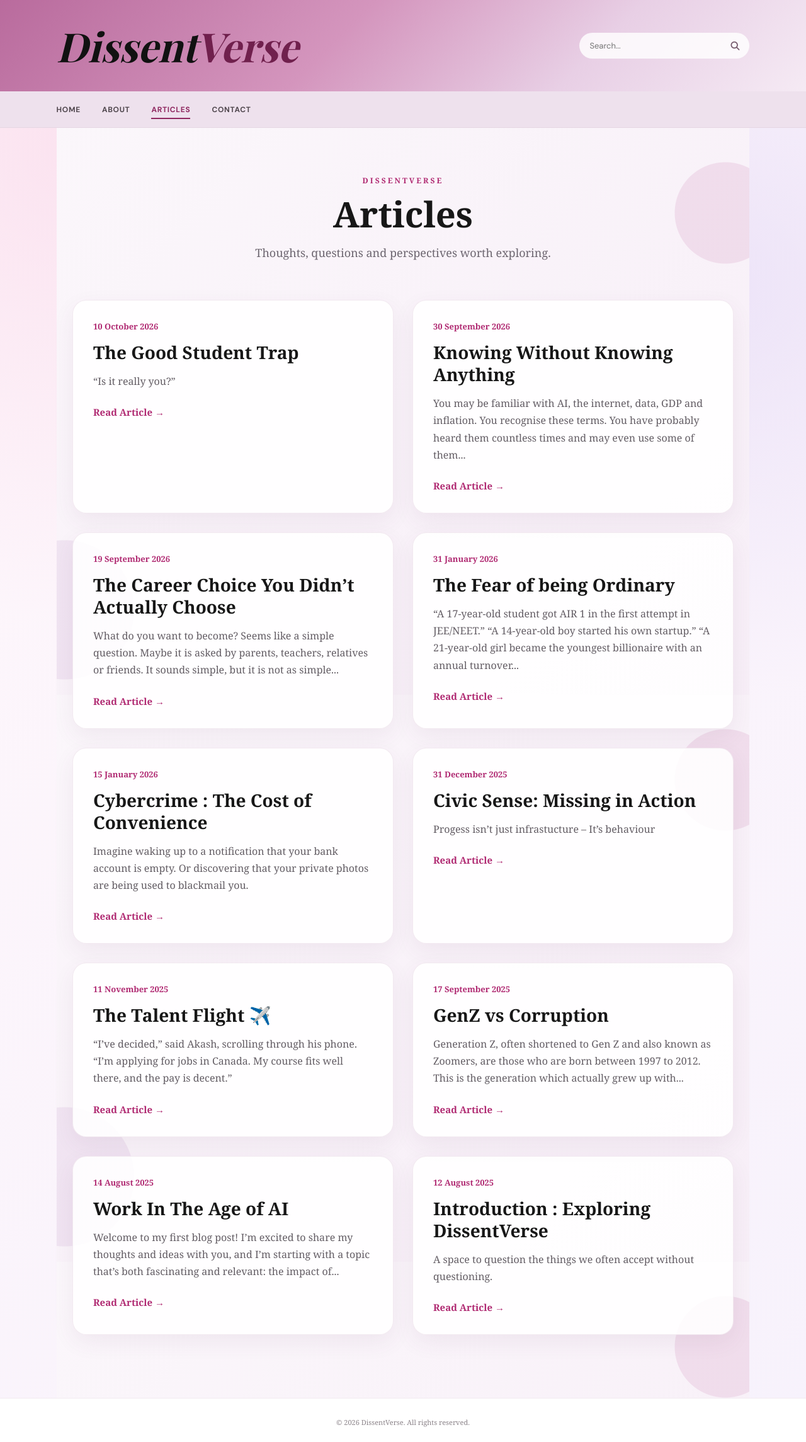
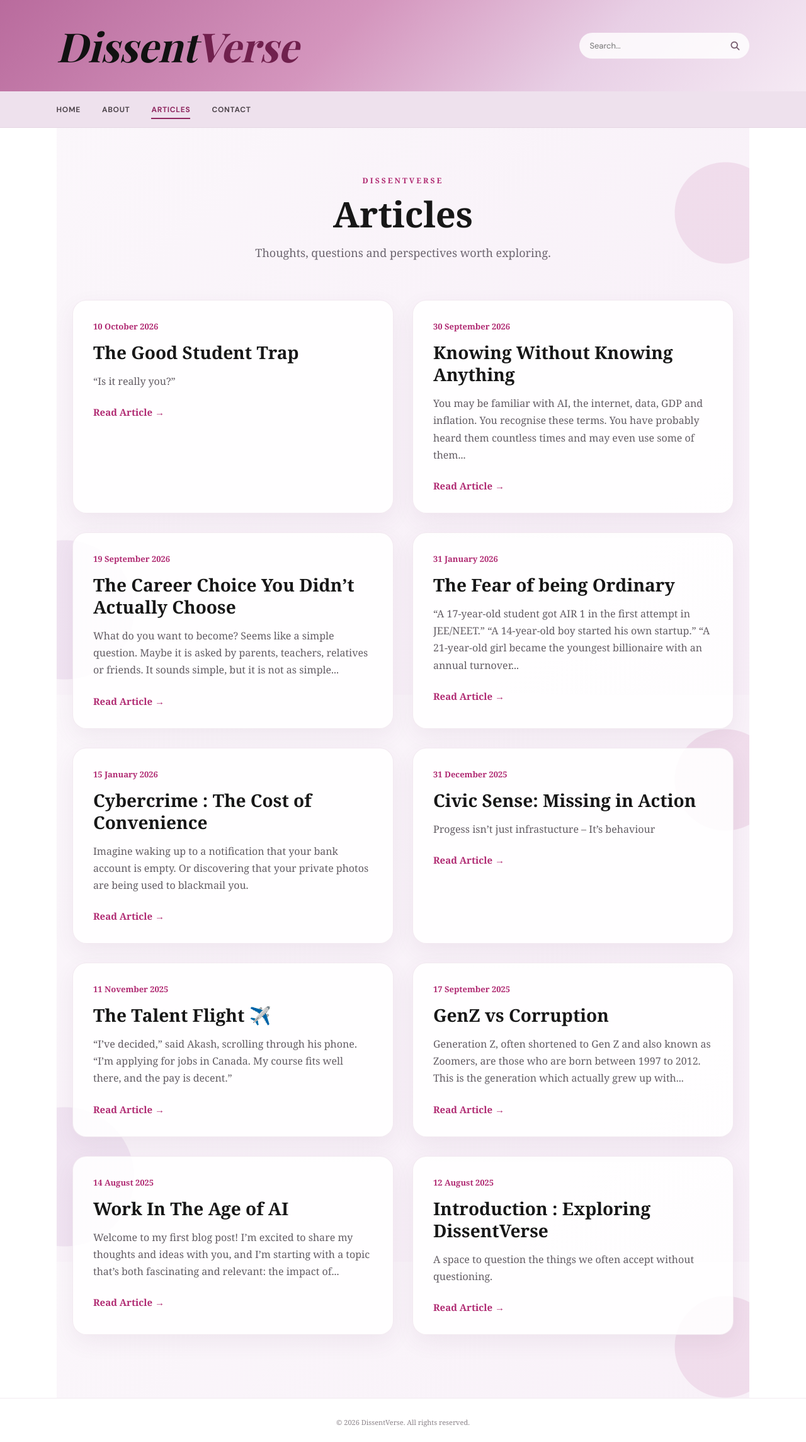
Before and after one commit to dissentverse/dissentverse, a Jekyll site: the page built from article.html, in a window 1280 px wide. Shown: the whole page at 63% size. Built offline with Jekyll 4.4.1, drawn with Linux system fonts in a browser that asks for light colours; some web fonts are replaced.

Commit message:
Update article.html

```diff
--- a/article.html
+++ b/article.html
@@ -34,29 +34,12 @@ permalink: /articles.html
       min-height: 100%;
     }
 
+
 body {
   font-family: Georgia, "Times New Roman", serif;
   color: #242024;
-
-      background:
-        radial-gradient(
-          circle at 10% 10%,
-          rgba(248, 210, 230, 0.55),
-          transparent 32%
-        ),
-        radial-gradient(
-          circle at 90% 20%,
-          rgba(225, 214, 245, 0.55),
-          transparent 30%
-        ),
-        linear-gradient(
-          135deg,
-          #fff7fb,
-          #f7f2fc
-        );
-
+  background: #fff;
   min-height: 100vh;
-
   display: flex;
   flex-direction: column;
 }
```
Lines whose indentation alone changed are shown as unchanged.
